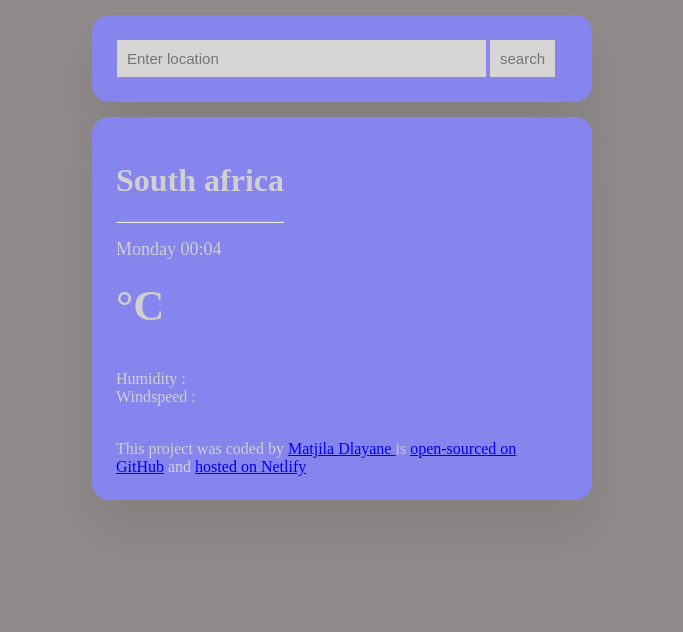
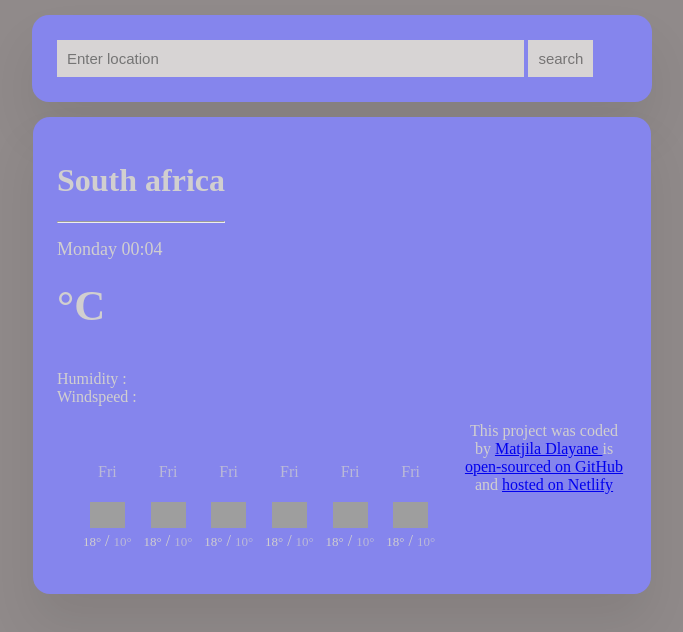
Before and after one commit to Dlayane-Mat/whimsical-purple-weather-app, a plain HTML site: page index.html in a window 1280 px wide. Shown: the whole page, without its empty margins (298-981 px from the left). Drawn offline with nearby package versions, Linux system fonts and the light colour scheme; no server answers; grey boxes are pictures that could not be loaded.

Commit message:
added a weather forecast in my html and styled it

```diff
--- a/index.html
+++ b/index.html
@@ -45,7 +45,86 @@
             </p>
         </main>
     </div>
-    <br>
+    <div class="forecast">
+    <div class="weather-forecast">
+        <div class="row">
+            <div class="row-2">
+                <div class="day-one">Fri</div>
+        <img src="http://shecodes-assets.s3.amazonaws.com/api/weather/icons/rain-day.png"
+         width="35">
+         <div class="dayone-temp">
+            <span class="max-temp">18°</span> /
+            <span class="min-temp">10°</span>
+         </div>
+        </div>
+    </div>
+    <div class="weather-forecast2">
+        <div class="row">
+            <div class="row-3">
+                <div class="day-one">Fri</div>
+        <img src="http://shecodes-assets.s3.amazonaws.com/api/weather/icons/rain-day.png"
+         width="35">
+         <div class="dayone-temp2">
+            <span class="max-temp2">18°</span> /
+            <span class="min-temp2">10°</span>
+         </div>
+        </div>
+    </div>
+    </div>
+    <div class="weather-forecast2">
+        <div class="row">
+            <div class="row-3">
+                <div class="day-one">Fri</div>
+        <img src="http://shecodes-assets.s3.amazonaws.com/api/weather/icons/rain-day.png"
+         width="35">
+         <div class="dayone-temp2">
+            <span class="max-temp2">18°</span> /
+            <span class="min-temp2">10°</span>
+         </div>
+        </div>
+    </div>
+    </div>
+    <div class="weather-forecast2">
+        <div class="row">
+            <div class="row-3">
+                <div class="day-one">Fri</div>
+        <img src="http://shecodes-assets.s3.amazonaws.com/api/weather/icons/rain-day.png"
+         width="35">
+         <div class="dayone-temp2">
+            <span class="max-temp2">18°</span> /
+            <span class="min-temp2">10°</span>
+         </div>
+        </div>
+    </div>
+    </div>
+    <div class="weather-forecast2">
+        <div class="row">
+            <div class="row-3">
+                <div class="day-one">Fri</div>
+        <img src="http://shecodes-assets.s3.amazonaws.com/api/weather/icons/rain-day.png"
+         width="35">
+         <div class="dayone-temp2">
+            <span class="max-temp2">18°</span> /
+            <span class="min-temp2">10°</span>
+         </div>
+        </div>
+    </div>
+    </div>
+    <div class="weather-forecast2">
+        <div class="row">
+            <div class="row-3">
+                <div class="day-one">Fri</div>
+        <img src="http://shecodes-assets.s3.amazonaws.com/api/weather/icons/rain-day.png"
+         width="35">
+         <div class="dayone-temp2">
+            <span class="max-temp2">18°</span> /
+            <span class="min-temp2">10°</span>
+         </div>
+        </div>
+    </div>
+    </div>
+</div>
+<div class="footer">
     <footer>
         This project was coded by <a href="https://github.com/Dlayane-Mat/" target="_blank">
             Matjila Dlayane
@@ -54,7 +133,7 @@
             hosted on Netlify
         </a>
     </footer>
-    </div>
+</di>
   <script src="script.js" ></script>
 </body>
 </html>
--- a/style.css
+++ b/style.css
@@ -7,7 +7,7 @@ body{
      padding: 25px;
      border-radius: 17px;
      box-shadow: 0 30px 50px rgba(13, 12, 16, 0.08);
-     max-width: 450px;
+     max-width: 570px;
      margin:15px auto;
 
 
@@ -19,7 +19,7 @@ body{
      padding: 24px;
      border-radius: 17px;
      box-shadow: 0 30px 50px rgba(10, 8, 14, 0.08);
-     max-width: 452px;
+     max-width: 570px;
      color: rgb(209, 207, 207);
  }
  #search-input{
@@ -50,25 +50,75 @@ body{
     width: 90px;
     padding-left:320px;
     position: relative;
+    text-align: center;
 
  }
  .temperature{
      font-size:48px ;
+     text-align: center;
  }
  .unit{
      font-size: 43px;
      margin-top: 0%;
      margin-bottom: 0%;
+     text-align: center;
  }
  .weather-city{
      font-size: 43px;
      font-weight: 900;
      margin: 0;
+     text-align: center;
  }
  .weather-description{
     font-size: 20px;
+    text-align: center;
 
  }
  .time{
      font-size: large;
+     text-align: center;
  }
+ .min-temp{
+   font-size: 13px;
+   opacity: 0.7;
+   text-align: center;
+ }
+ .max-temp{
+    font-size: 13px;
+    text-align: center;
+ }
+ .day-one{
+    opacity: 0.7;
+    text-align: center;
+ }
+ .forecast{
+justify-content: space-around;
+display: flex;
+ }
+ .weather-forecast{
+    display: flex;
+    margin: 10px;
+    padding: 10px;
+    text-align: center;
+ }
+ .day-one{
+    justify-content: space-between;
+    padding: 21px;
+ }
+ .weather-forecast{
+    display: flex;
+    margin: 10px;
+    text-align: center;
+ }
+ .max-temp2{
+    font-size :13px;
+    text-align: center;
+ }
+ .min-temp2{
+    font-size: 13px;
+    opacity: 0.7;
+    text-align: center;
+ }
+ .footer{
+    text-align: center;
+ }
```
